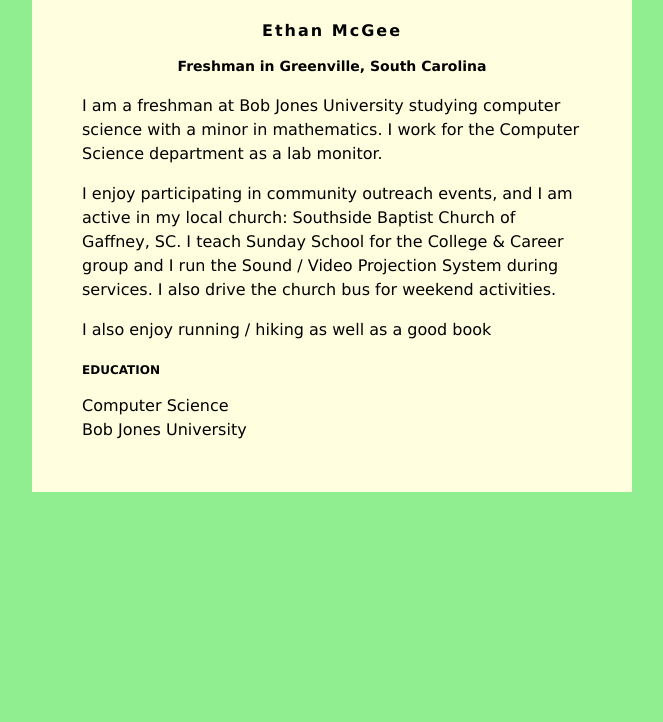
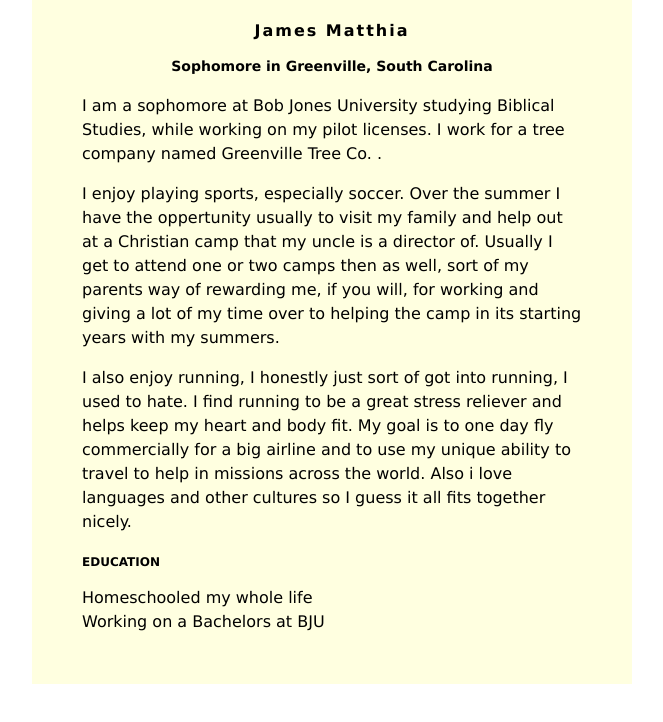
Before and after one commit to JMATT321/JMATT321.github.io, a plain HTML site: page index.html in a window 1280 px wide. Shown: the whole page, without its empty margins (308-971 px from the left). Drawn offline with Linux system fonts and the light colour scheme.

Commit message:
Update index.html

```diff
--- a/index.html
+++ b/index.html
@@ -2,7 +2,7 @@
 <head>
 <style>
 body {
-    background: lightgreen;
+    background: white;
     font-family: Verdana;
 }
 #content {
@@ -30,20 +30,21 @@ h3 {
 </head>
 <body>
     <div id="content">
-        <h1>Ethan McGee</h1>
-        <h2>Freshman in Greenville, South Carolina</h2>
+        <h1>James Matthia</h1>
+        <h2>Sophomore in Greenville, South Carolina</h2>
 
-         <p>I am a freshman at Bob Jones University studying computer science with a minor in mathematics. I work for the Computer Science department as a lab monitor.</p>
+         <p>I am a sophomore at Bob Jones University studying Biblical Studies, while working on my pilot licenses. I work for a tree company named Greenville Tree Co. .</p>
          <p>
-            I enjoy participating in community outreach events, and I am active in my local church: Southside Baptist Church of Gaffney, SC.  I teach Sunday School for the College &amp; Career group and I run the Sound / Video Projection System during services.  I also drive the church bus for weekend activities.
+            I enjoy playing sports, especially soccer. Over the summer I have the oppertunity usually to visit my family and help out at a Christian camp that my uncle is a director of. Usually I get to attend one or two camps then as well, sort of my parents way of rewarding me, if you will, for working and giving a lot of my time over to helping the camp in its starting years with my summers.
          </p>
          <p>
-            I also enjoy running / hiking as well as a good book
+            I also enjoy running, I honestly just sort of got into running, I used to hate. I find running to be a great stress reliever and helps keep my heart and body fit.
+            My goal is to one day fly commercially for a big airline and to use my unique ability to travel to help in missions across the world. Also i love languages and other cultures so I guess it all fits together nicely.
          </p>
 
         <h3>EDUCATION</h3>
-        Computer Science<br>
-        Bob Jones University
+        Homeschooled my whole life<br>
+        Working on a Bachelors at BJU
     </div>
 
 </body>
```
